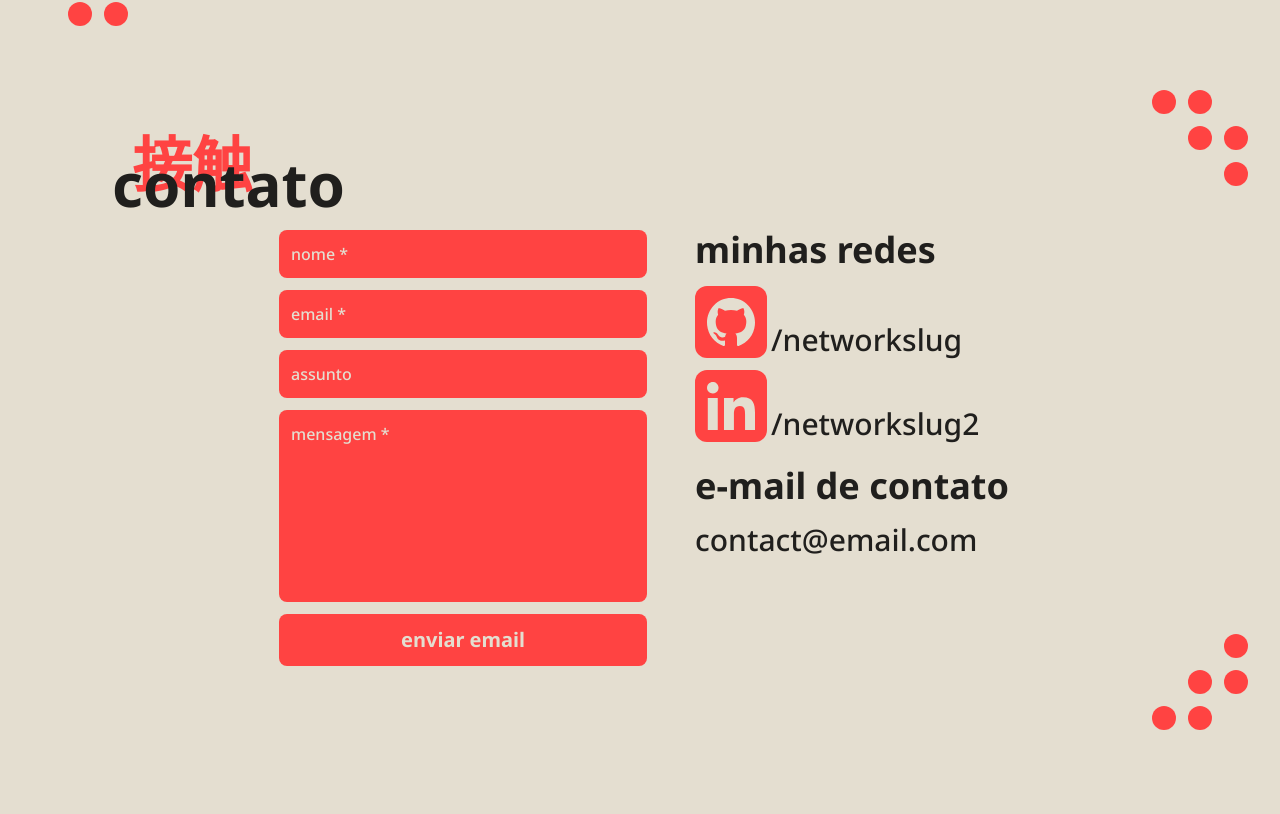
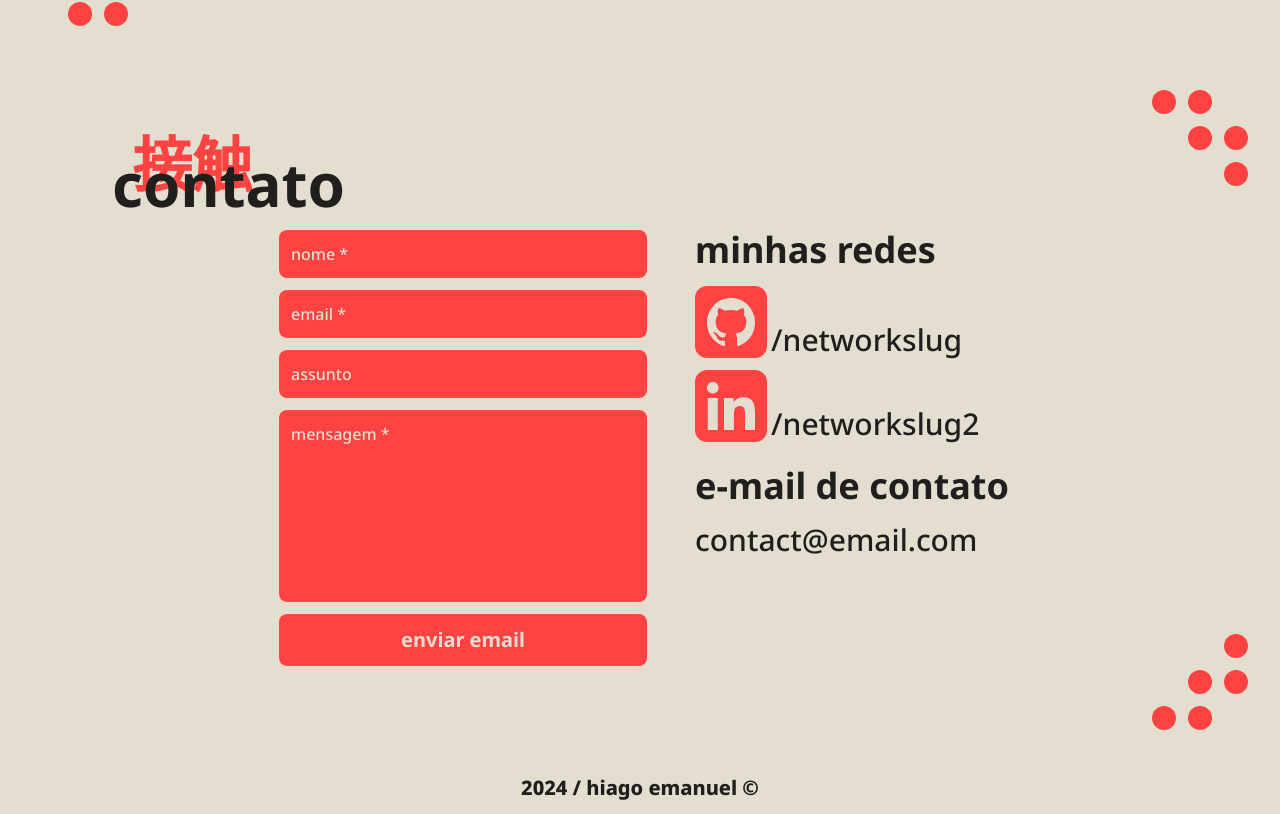
Before and after one commit to hiagoemanuel/portfolio, a Next.js app: page / in a window 1280 px wide. Shown: the part 2723-3537 px from the top of the page. Before the commit the page ends 3485 px from the top, so only its background shows below. Built offline with nearby package versions, Linux system fonts and the light colour scheme.

Commit message:
feat: Footer added

```diff
--- a/src/app/layout.tsx
+++ b/src/app/layout.tsx
@@ -5,6 +5,7 @@ import MenuCollapse from '@/components/MenuCollapse'
 import { Header } from '@/components/Header'
 import { ThemeProvider } from '@/contexts/ThemeContext'
 import { cookies } from 'next/headers'
+import { Footer } from '@/components/sections/Footer'
 
 const notoSans = Noto_Sans({
   subsets: ['latin'],
@@ -43,6 +44,7 @@ export default function RootLayout({
           <MenuCollapse />
         </ThemeProvider>
         {children}
+        <Footer />
       </body>
     </html>
   )
--- /dev/null
+++ b/src/components/sections/Footer.tsx
@@ -0,0 +1,7 @@
+export const Footer = () => {
+  return (
+    <footer className="w-full p-2 sm:p-3 flex justify-center">
+      <h1 className="text-xs sm:text-xl font-extrabold">2024 / hiago emanuel ©</h1>
+    </footer>
+  )
+}
```
